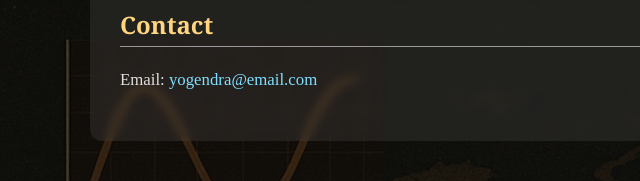
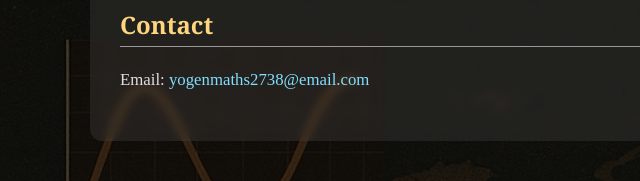
Before and after one commit to yogen1992/yogen1992.github.io, a plain HTML site: page index.html in a window 1280 px wide. Shown: the part 1275-1456 px from the top of the page, 0-640 px from the left. Drawn offline with Linux system fonts and the light colour scheme.

Commit message:
Update index.html

```diff
--- a/index.html
+++ b/index.html
@@ -171,7 +171,7 @@
         <p><a href="cv.pdf" target="_blank">Download my CV (PDF)</a></p>
 
         <h2>Contact</h2>
-        <p>Email: <a href="mailto:yogendra@email.com">yogendra@email.com</a></p>
+        <p>Email: <a href="mailto:yogendra@email.com">yogenmaths2738@email.com</a></p>
       </div>
 
       <!-- Sidebar: Highlighted Paper -->
```
